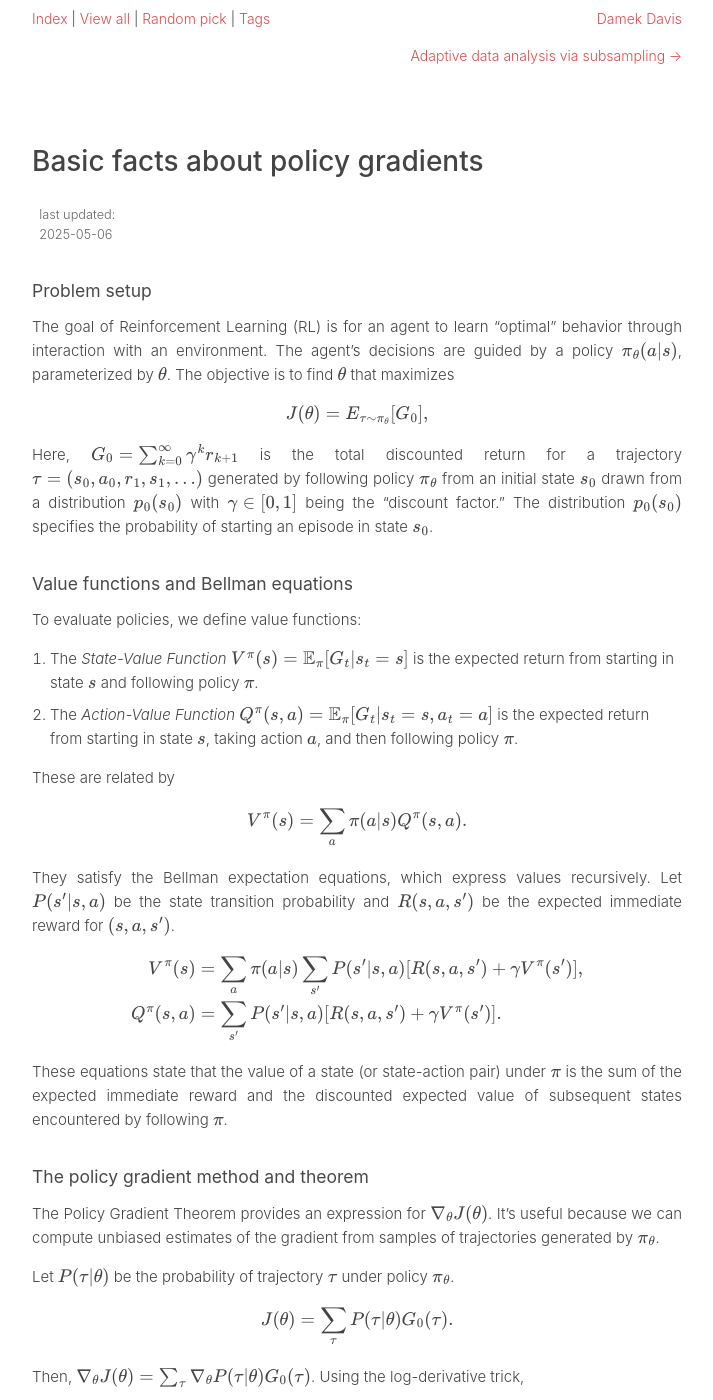
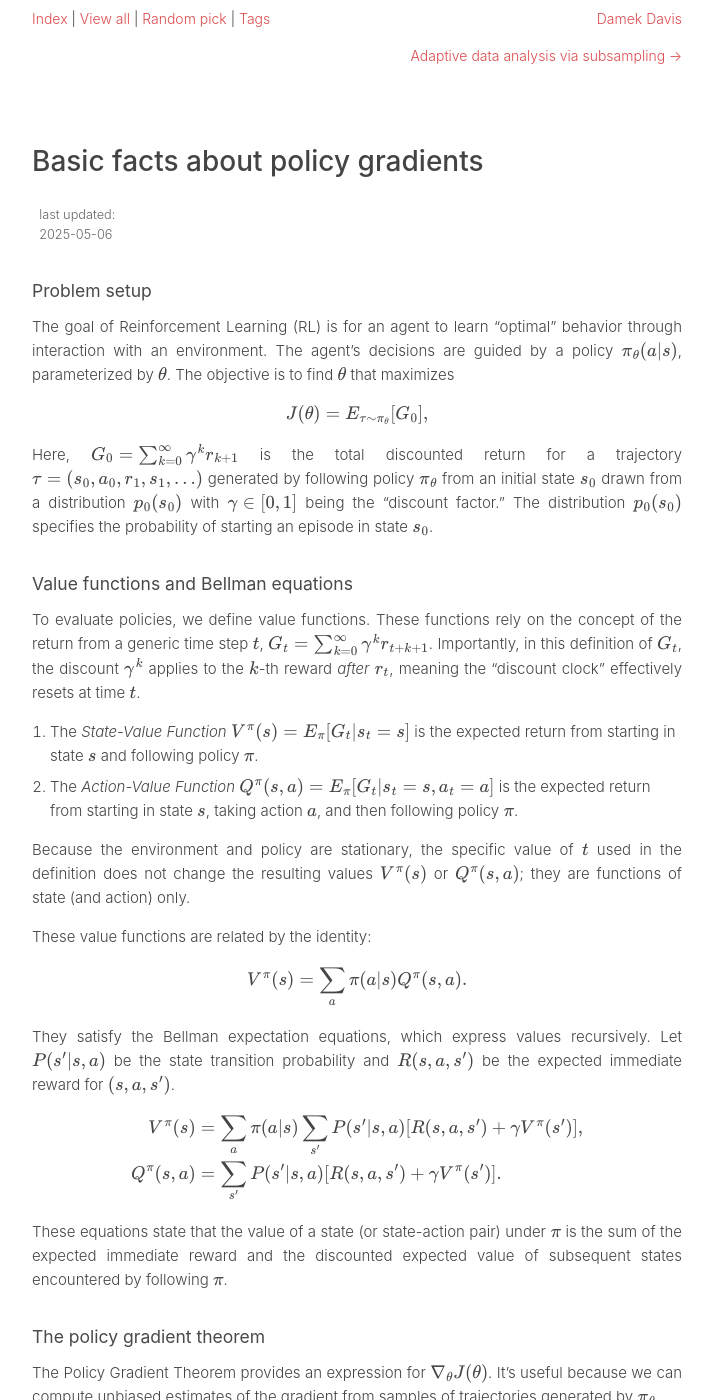
Before and after one commit to damek/damek.github.io, a Jekyll site: the page built from _random/basic-facts-about-policy-gradients.md, in a window 1280 px wide and 1400 px high. Shown: the whole window, without its empty margins (283-996 px from the left). Built offline with Jekyll 4.4.1, drawn with Linux system fonts in a browser that asks for light colours.

Commit message:
Refactor policy gradient notes for clarity and precision in definitions, and update random.md for improved readability

```diff
--- a/_random/basic-facts-about-policy-gradients.md
+++ b/_random/basic-facts-about-policy-gradients.md
@@ -15,11 +15,14 @@ Here, $G_0 = \sum_{k=0}^\infty \gamma^k r_{k+1}$ is the total discounted return
 
 ### Value functions and Bellman equations
 
-To evaluate policies, we define value functions:
-1.  The *State-Value Function* $V^\pi(s) = \mathbb{E}\_{\pi}[G\_t \| s\_t=s]$ is the expected return from starting in state $s$ and following policy $\pi$.
-2.  The *Action-Value Function* $Q^\pi(s,a) = \mathbb{E}\_{\pi}[G\_t \| s\_t=s, a\_t=a]$ is the expected return from starting in state $s$, taking action $a$, and then following policy $\pi$.
+To evaluate policies, we define value functions. These functions rely on the concept of the return from a generic time step $t$, $G\_t = \sum\_{k=0}^\infty \gamma^k r\_{t+k+1}$. Importantly, in this definition of $G\_t$, the discount $\gamma^k$ applies to the $k$-th reward *after* $r\_t$, meaning the "discount clock" effectively resets at time $t$.
 
-These are related by
+1.  The *State-Value Function* $V^\pi(s) = E_\pi[G\_t \| s\_t=s]$ is the expected return from starting in state $s$ and following policy $\pi$.
+2.  The *Action-Value Function* $Q^\pi(s,a) = E_\pi[G\_t \| s\_t=s, a\_t=a]$ is the expected return from starting in state $s$, taking action $a$, and then following policy $\pi$.
+
+Because the environment and policy are stationary, the specific value of $t$ used in the definition does not change the resulting values $V^\pi(s)$ or $Q^\pi(s,a)$; they are functions of state (and action) only.
+
+These value functions are related by the identity:
 
 $$V^\pi(s) = \sum_a \pi(a|s) Q^\pi(s,a).$$
 
@@ -34,7 +37,7 @@ $$
 
 These equations state that the value of a state (or state-action pair) under $\pi$ is the sum of the expected immediate reward and the discounted expected value of subsequent states encountered by following $\pi$.
 
-### The policy gradient method and theorem
+### The policy gradient theorem
 
 The Policy Gradient Theorem provides an expression for $\nabla_\theta J(\theta)$. It's useful because we can compute unbiased estimates of the gradient from samples of trajectories generated by $\pi_\theta$.
 
```
Also changed, not shown: random.md (+1 -1 lines).
